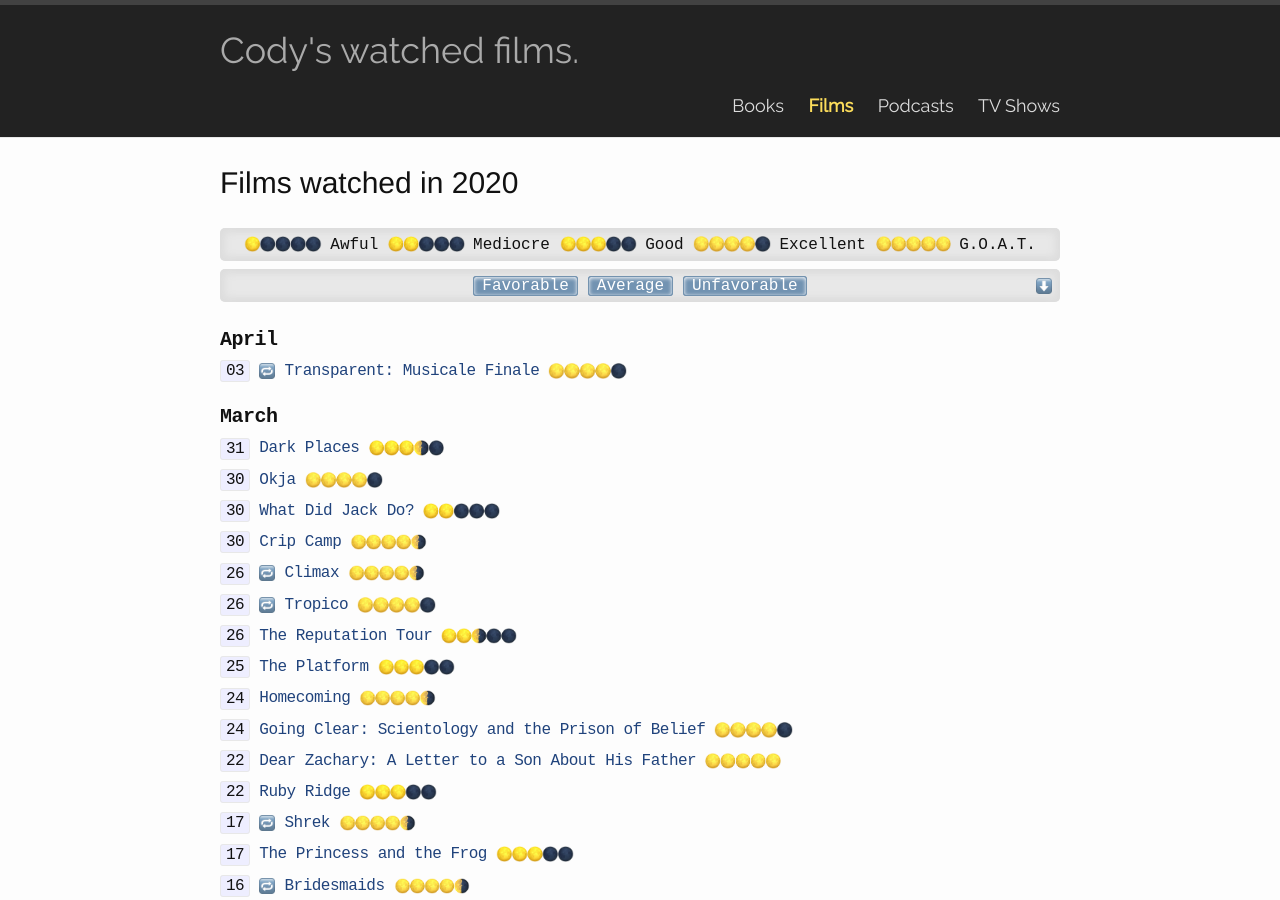
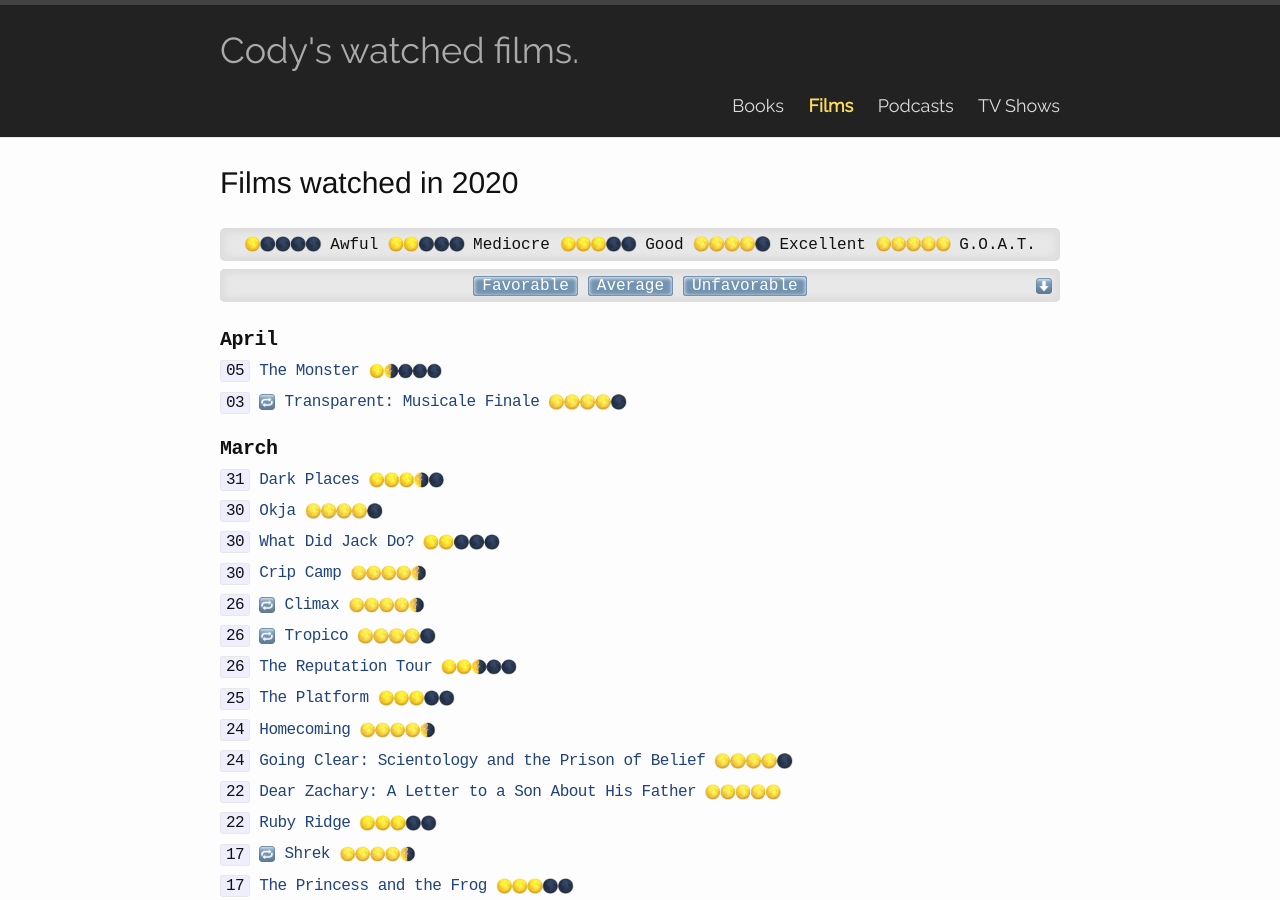
Before and after one commit to codydalerodgers/personal-blog, a Jekyll site: the page built from _films/2020.md, in a window 1280 px wide and 900 px high. Built offline with Jekyll 4.4.1, drawn with Linux system fonts in a browser that asks for light colours.

Commit message:
The Monster

```diff
--- a/_films/2020.md
+++ b/_films/2020.md
@@ -5,6 +5,8 @@
 category: films
 ---
 ## April
+`05` [The Monster](https://www.imdb.com/title/tt3976144/) {{ site.r15 }}
+
 `03` {{ site.rw }} [Transparent: Musicale Finale](https://www.imdb.com/title/tt7291234/) {{ site.r4 }}
 
 ## March
--- a/_posts/2019-05-28-a24.markdown
+++ b/_posts/2019-05-28-a24.markdown
@@ -63,7 +63,7 @@
 <span class="a24_color">**The Disaster Artist**</span> ∙
 <span class="a24_color">**The Killing of a Sacred Deer**</span> ∙
 <span class="a24_color">**20th Century Women**</span> ∙
-The Monster ∙
+<span class="a24_color">**The Monster**</span> ∙
 Supersonic ∙
 <span class="a24_color">**Moonlight**</span> ∙
 <span class="a24_color">**American Honey**</span> ∙
```
Also changed, not shown: _shows/2020.md (+1 -1 lines).
